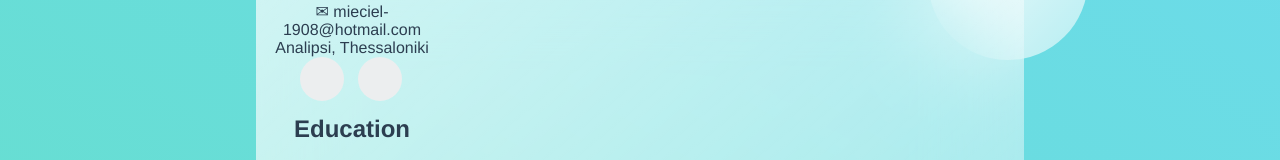
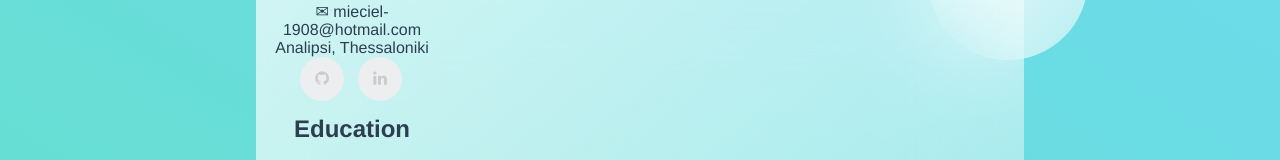
Before and after one commit to mixailkop10/My_CV, a Vue app: page / in a window 1280 px wide. Shown: the part 140-300 px from the top of the page. Built offline with nearby package versions, Linux system fonts and the light colour scheme.

Commit message:
install bootstrap and library for icons

```diff
--- a/package.json
+++ b/package.json
@@ -8,8 +8,12 @@
     "lint": "vue-cli-service lint"
   },
   "dependencies": {
+    "bootstrap": "^4.6.0",
+    "bootstrap-vue": "^2.21.2",
     "core-js": "^3.6.5",
-    "vue": "^3.0.0"
+    "jquery": "^3.5.1",
+    "popper.js": "^1.16.1",
+    "vue": "^3.0.5"
   },
   "devDependencies": {
     "@vue/cli-plugin-babel": "~4.5.0",
--- a/src/components/HomePage.vue
+++ b/src/components/HomePage.vue
@@ -1,4 +1,5 @@
 <template>
+<link rel="stylesheet" href="https://cdnjs.cloudflare.com/ajax/libs/font-awesome/4.7.0/css/font-awesome.min.css">
   <main>
     <h1>MICHAIL KOPTSIS</h1>
     <h3>Software Engineer</h3>
--- a/src/main.js
+++ b/src/main.js
@@ -1,4 +1,5 @@
 import { createApp } from 'vue'
 import App from './App.vue'
 
+
 createApp(App).mount('#app')
```
Also changed, not shown: 1 other file (tests, documents, lock files or other folders).
